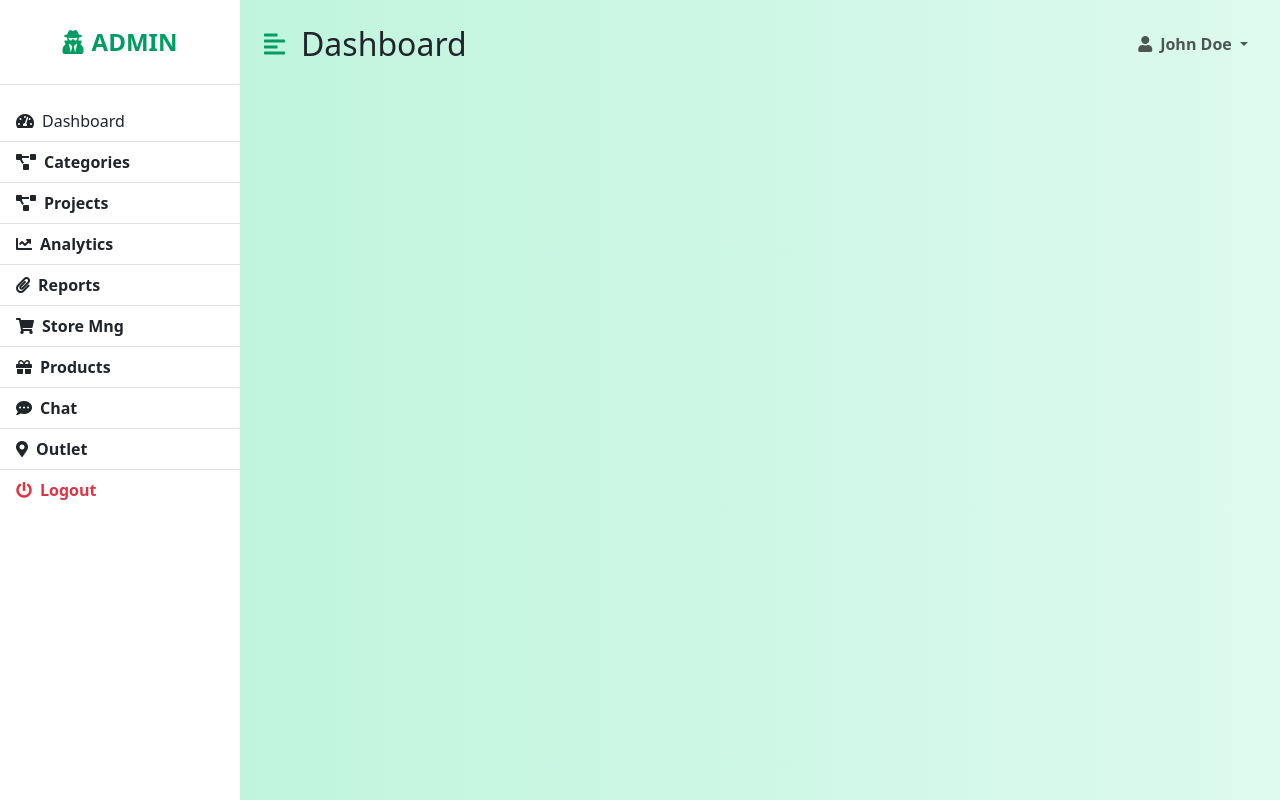
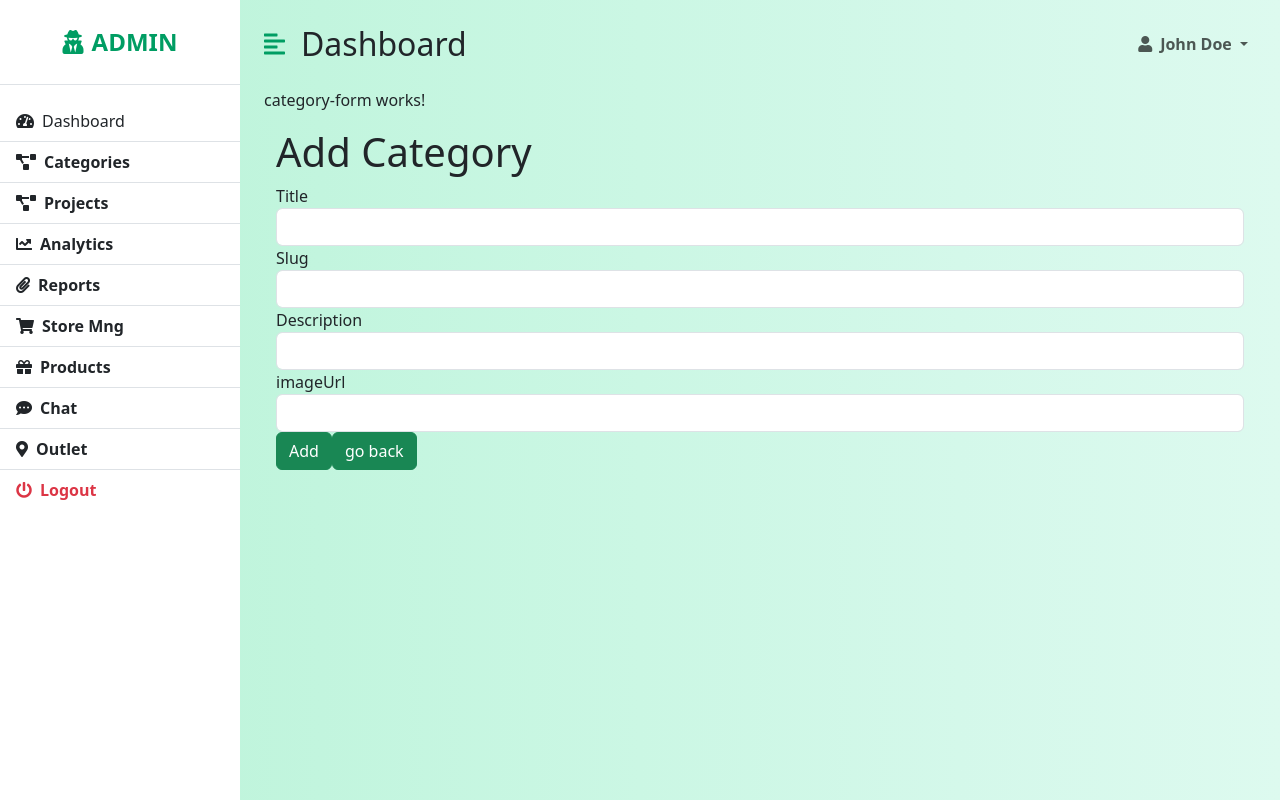
Before and after one commit to anas-devhelp/angular-ecommerce-backend, an Angular app: page /add-category in a window 1280 px wide. Before the commit this address led to /. Built offline with nearby package versions, Linux system fonts and the light colour scheme.

Commit message:
Fixing crud of ctegory

```diff
--- a/src/app/app-routing.module.ts
+++ b/src/app/app-routing.module.ts
@@ -3,12 +3,14 @@ import { RouterModule, Routes } from '@angular/router';
 import { CategoriesComponent } from './categories/categories.component';
 import { CategoryDetailComponent } from './category-detail/category-detail.component';
 import { DashboardComponent } from './dashboard/dashboard.component';
+import { CategoryFormComponent } from './categories/category-form/category-form.component';
 
 const routes: Routes = [
   { path: '', redirectTo: '/dashboard', pathMatch: 'full' },
   { path: 'dashboard', component: DashboardComponent},
   { path: 'categories', component: CategoriesComponent },
   { path: 'categories/detail/:id', component: CategoryDetailComponent },
+  { path: 'add-category', component: CategoryFormComponent },
 
 ];
 
--- a/src/app/app.module.ts
+++ b/src/app/app.module.ts
@@ -13,6 +13,7 @@ import { HttpClientModule } from '@angular/common/http';
 import { HttpClientInMemoryWebApiModule } from 'angular-in-memory-web-api';
 //import { InMemoryDataService } from './service/in-memory-data.service';
 import { CategorySearchComponent } from './categories/category-search/category-search.component';
+import { CategoryFormComponent } from './categories/category-form/category-form.component';
 
 
 
@@ -22,7 +23,8 @@ import { CategorySearchComponent } from './categories/category-search/category-s
     CategoriesComponent,
     CategoryDetailComponent,
     DashboardComponent,
-    CategorySearchComponent
+    CategorySearchComponent,
+    CategoryFormComponent
   ],
   imports: [
     BrowserModule,
--- a/src/app/categories/categories.component.html
+++ b/src/app/categories/categories.component.html
@@ -24,26 +24,29 @@
               <span><button type="button" class="delete" title="delete category" (click)="delete(category)">x</button></span>
             </td>
         </tr>
+        <a routerLink="/add-category"> <span class="badge">Add new</span></a>
       </tbody>
     </table>
+
   </div>
 </div>
 
 
 
+<!-- <app-category-form></app-category-form> -->
 
-<div class="row my-5">
+<!-- <div class="row my-5">
 <p>categories works!</p>
 <div>
   <label for="new-category">Category title: </label>
   <input id="new-category" #categoryTitle />
 
-  <!-- (click) passes input value to add() and then clears the input -->
+  (click) passes input value to add() and then clears the input
   <button type="button" class="add-button" (click)="add(categoryTitle.value); categoryTitle.value=''">
     Add category
   </button>
 </div>
-</div>
+</div> -->
 <!-- <div>
   <label for="name">Category title:</label>
   <input id="name" [(ngModel)]="category.title" placeholder="Title">
--- /dev/null
+++ b/src/app/categories/category-form/category-form.component.html
@@ -0,0 +1,23 @@
+<p>category-form works!</p>
+<div class="container">
+    <h1>Add Category</h1>
+
+      <div class="form-group">
+        <label for="title">Title</label>
+        <input type="text" class="form-control" id="title" name="title" required [(ngModel)]="category.title">
+      </div>
+      <div class="form-group">
+        <label for="slug">Slug</label>
+        <input type="text" class="form-control" id="slug" name="slug" [(ngModel)]="category.slug">
+      </div>
+      <div class="form-group">
+        <label for="description">Description</label>
+        <input type="text" class="form-control" id="description" name="description" [(ngModel)]="category.description">
+      </div>
+      <div class="form-group">
+        <label for="imageUrl">imageUrl</label>
+        <input type="text" class="form-control" id="imageUrl" name="imageUrl" [(ngModel)]="category.imageUrl">
+      </div>
+      	<button type="button" class="btn btn-success" (click)="add()">Add</button>
+    	<button type="button" class="btn btn-success" (click)="goBack()">go back</button>
+</div>
--- /dev/null
+++ b/src/app/categories/category-form/category-form.component.ts
@@ -0,0 +1,36 @@
+import { Component, Input} from '@angular/core';
+import { ActivatedRoute } from '@angular/router';
+import { Location } from '@angular/common';
+import { Category } from '../../interfaces/Category';
+import { CategoryService } from '../../service/category.service';
+@Component({
+  selector: 'app-category-form',
+  templateUrl: './category-form.component.html',
+  styleUrls: ['./category-form.component.css']
+})
+export class CategoryFormComponent {
+
+  constructor(
+    private route: ActivatedRoute,
+    private categoryService: CategoryService,
+    private location: Location
+  ) {
+    this.category = { id: 0, title: '', description:'', imageUrl: '', slug:'' };
+  }
+
+
+  @Input() category: Category;
+
+
+  add(): void {
+    if (this.category) {
+      console.log(this.category);
+      this.categoryService.addCategory(this.category)
+        .subscribe(() => this.goBack());
+    }
+  }
+
+  goBack(): void {
+    this.location.back();
+  }
+}
--- a/src/app/category-detail/category-detail.component.html
+++ b/src/app/category-detail/category-detail.component.html
@@ -3,10 +3,40 @@
 
   <h2>{{category.title | uppercase}} Details</h2>
   <div><span>id: </span>{{category.id}}</div>
-  <div>
+
+  <div class="form-group">
+        <label for="title">Title</label>
+        <input type="text" class="form-control" id="title" required [(ngModel)]="category.title">
+      </div>
+      <div class="form-group">
+        <label for="slug">Slug</label>
+        <input type="text" class="form-control" id="slug" [(ngModel)]="category.slug">
+      </div>
+      <div class="form-group">
+        <label for="description">Description</label>
+        <input type="text" class="form-control" id="description" [(ngModel)]="category.description">
+      </div>
+      <div class="form-group">
+        <label for="imageUrl">imageUrl</label>
+        <input type="text" class="form-control" id="imageUrl"  [(ngModel)]="category.imageUrl">
+      </div>
+        <button type="button" class="btn btn-success" (click)="save()">Update</button>
+      <button type="button" class="btn btn-success" (click)="goBack()">go back</button>
+
+
+
+
+
+
+
+ <!--  <div>
     <label for="category-title">category title: </label>
     <input id="category-title" [(ngModel)]="category.title" placeholder="title">
   </div>
-  <button type="button" (click)="save()">save</button>
+ -->
+
+
+
+
+  <!-- <button type="button" (click)="save()">save</button> -->
 </div>
-<button type="button" (click)="goBack()">go back</button>
--- a/src/app/service/category.service.ts
+++ b/src/app/service/category.service.ts
@@ -45,7 +45,7 @@ export class CategoryService {
 
   /** PUT: update the category on the server */
   updateCategory(category: Category): Observable<any> {
-    return this.http.put(this.categoriesUrl, category, this.httpOptions).pipe(
+    return this.http.put(`${this.categoriesUrl}/${category.id}`, category, this.httpOptions).pipe(
       tap(_ => this.log(`updated category id=${category.id}`)),
       catchError(this.handleError<any>('updateCategory'))
     );
```
Also changed, not shown: src/app/categories/category-form/category-form.component.css (added), 1 other file (tests, documents, lock files or other folders).
